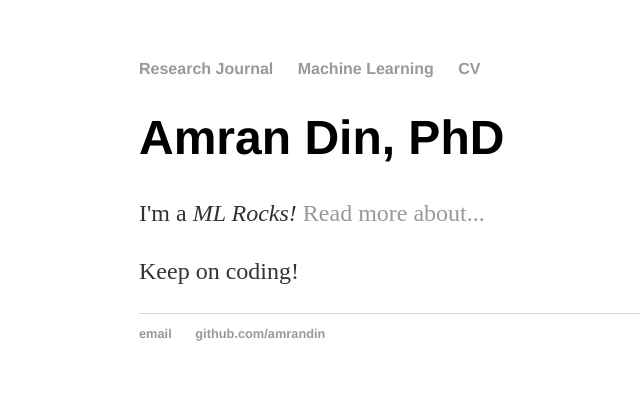
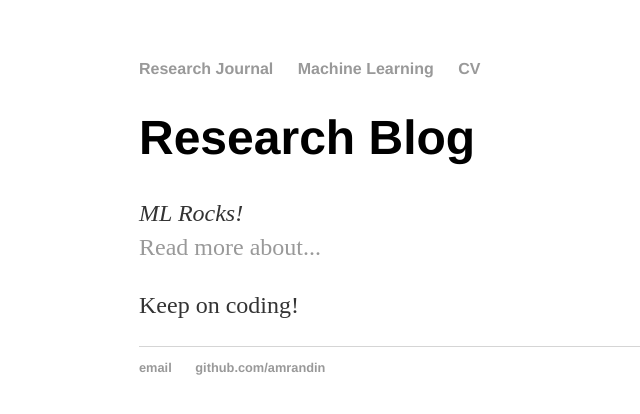
Before and after one commit to amrandin/amrandin.github.io, a Jekyll site: the page built from index.html, in a window 1280 px wide. Shown: the top 414 px of the page, without its empty margins (53-693 px from the left). Built offline with Jekyll 4.4.1, drawn with Linux system fonts in a browser that asks for light colours.

Commit message:
Update index.html

```diff
--- a/index.html
+++ b/index.html
@@ -1,9 +1,9 @@
 ---
 layout: default
-title: Amran Din, PhD
+title: Amran Din, PhD - Research Blog
 ---
 <div class="blurb">
-	<h1>Amran Din, PhD</h1>
-	<p>I'm a <em>ML Rocks!</em> <a href="/ml">Read more about...</a></p>
+	<h1>Research Blog</h1>
+	<p><em>ML Rocks!</em> <br> <a href="/ml">Read more about...</a></p>
 	<p>Keep on coding!</p>
 </div><!-- /.blurb -->
```
